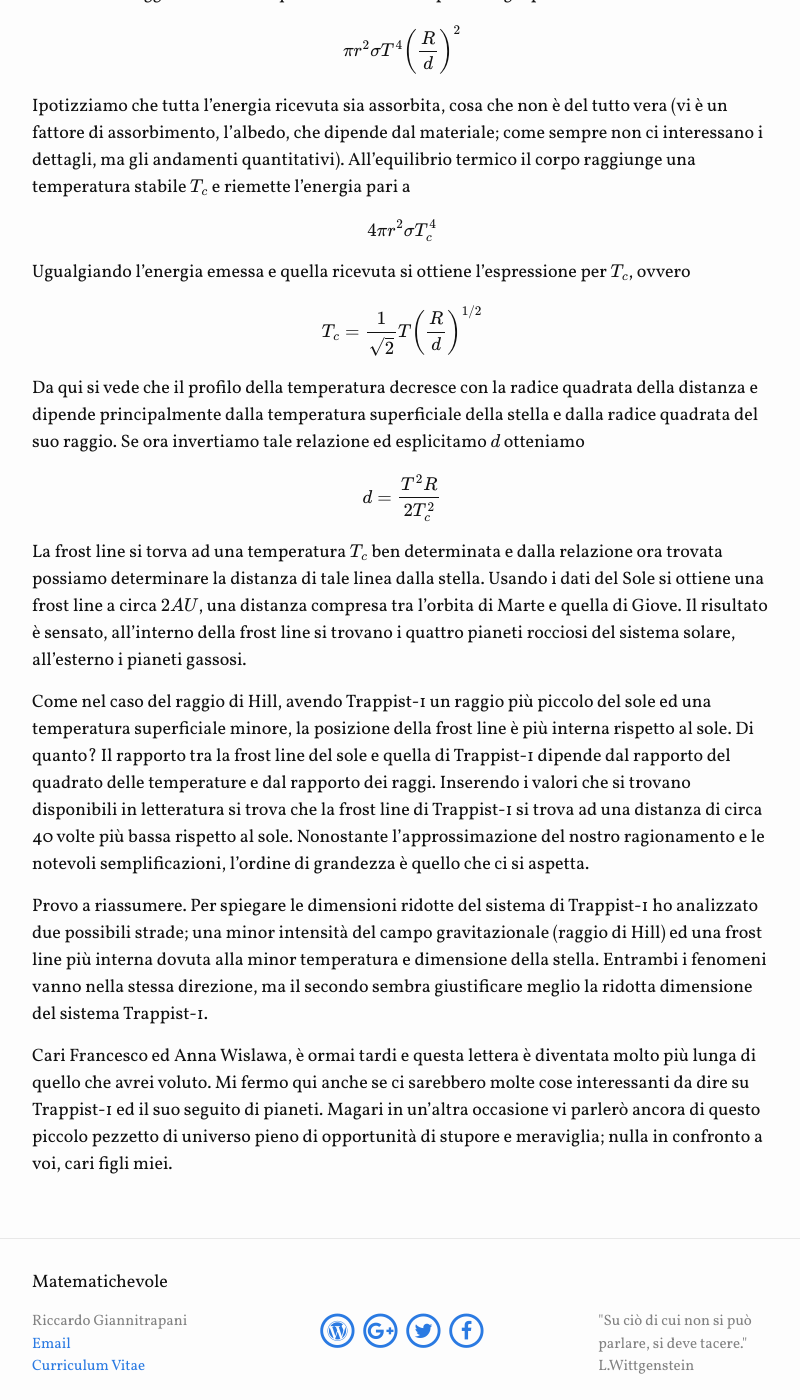
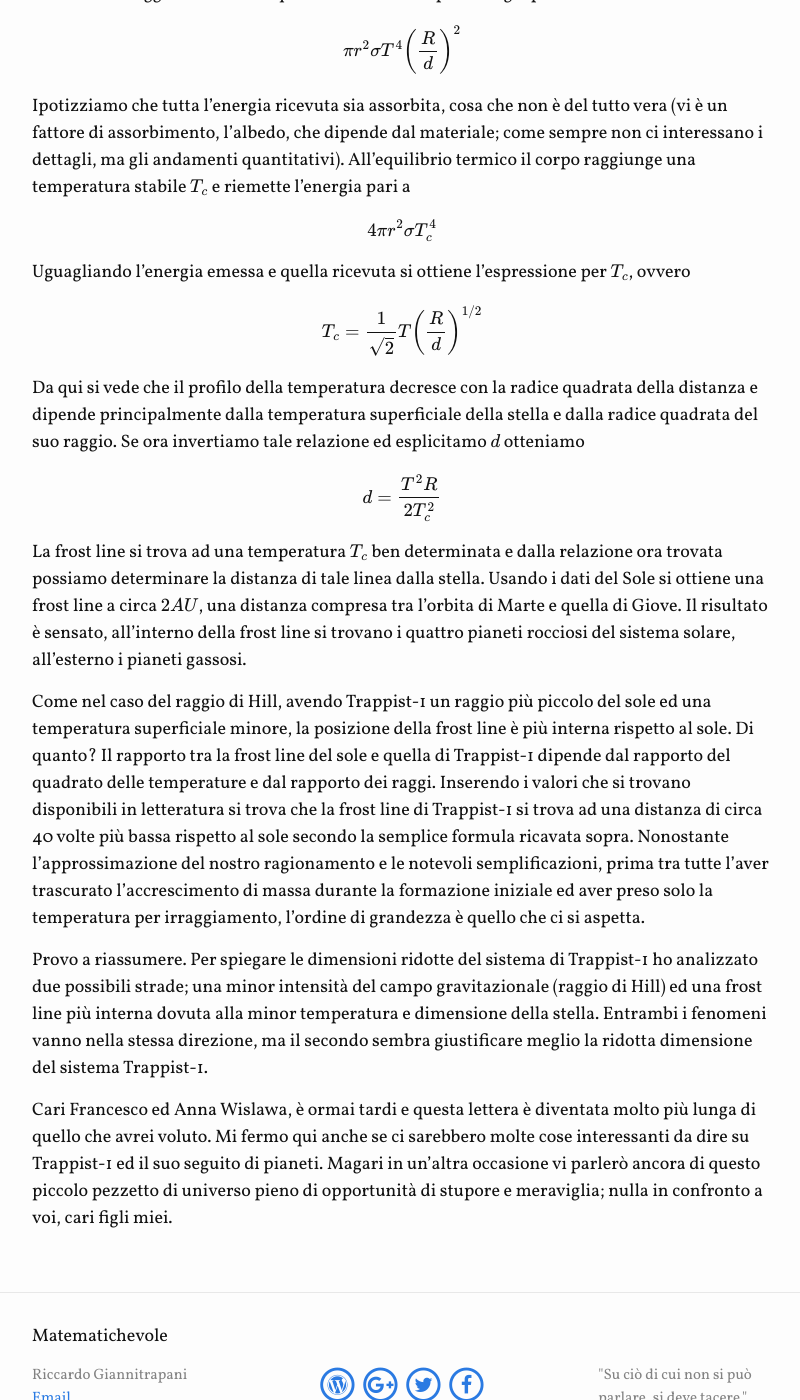
Before and after one commit to orporick/orporick.github.io, a Jekyll site: the page built from _posts/2017-02-27-letterauniverso.markdown, in a window 1280 px wide and 1400 px high, scrolled down 3974 px. Shown: the whole window, without its empty margins (238-1038 px from the left). Built offline with Jekyll 4.4.1, drawn with Linux system fonts in a browser that asks for light colours; nearby versions of some CDN libraries; formulas are drawn with MathJax 3; some of the changed text lies outside the part shown.

Commit message:
Nuovo post

```diff
--- a/_posts/2017-02-27-letterauniverso.markdown
+++ b/_posts/2017-02-27-letterauniverso.markdown
@@ -178,7 +178,7 @@ $$
 	 4 \pi r^2 \sigma T_c^4
 $$
 
-Ugualgiando l'energia emessa e quella ricevuta si ottiene l'espressione per
+Uguagliando l'energia emessa e quella ricevuta si ottiene l'espressione per
 $T_c$, ovvero
 
 $$
@@ -194,7 +194,7 @@ $$
 	d = \frac{T^2 R}{2T_c^2}
 $$
 
-La frost line si torva ad una temperatura $T_c$ ben determinata e dalla relazione ora trovata
+La frost line si trova ad una temperatura $T_c$ ben determinata e dalla relazione ora trovata
 possiamo determinare la distanza di tale linea dalla stella. Usando i dati del Sole si ottiene una
 frost line a circa $2 AU$, una distanza compresa tra l'orbita di Marte e quella di Giove. Il
 risultato è sensato, all'interno della frost line si trovano i quattro pianeti rocciosi del sistema
@@ -205,8 +205,10 @@ temperatura superficiale minore, la posizione della frost line è più interna r
 quanto? Il rapporto tra la frost line del sole e quella di Trappist-1 dipende dal rapporto del
 quadrato delle temperature e dal rapporto dei raggi. Inserendo i valori che si trovano disponibili
 in letteratura si trova che la frost line di Trappist-1 si trova ad una distanza di circa 40 volte
-più bassa rispetto al sole. Nonostante l'approssimazione del nostro ragionamento e le notevoli
-semplificazioni, l'ordine di grandezza è quello che ci si aspetta.
+più bassa rispetto al sole secondo la semplice formula ricavata sopra.
+Nonostante l'approssimazione del nostro ragionamento e le notevoli
+semplificazioni, prima tra tutte l'aver trascurato l'accrescimento di massa durante la formazione
+iniziale ed aver preso solo la temperatura per irraggiamento, l'ordine di grandezza è quello che ci si aspetta.
 
 Provo a riassumere. Per spiegare le dimensioni ridotte del sistema di Trappist-1 ho analizzato due
 possibili strade; una minor intensità del campo gravitazionale (raggio di Hill) ed una frost line
```
Also changed, not shown: other parts of _posts/2017-02-27-letterauniverso.markdown (+1 -1 lines).
